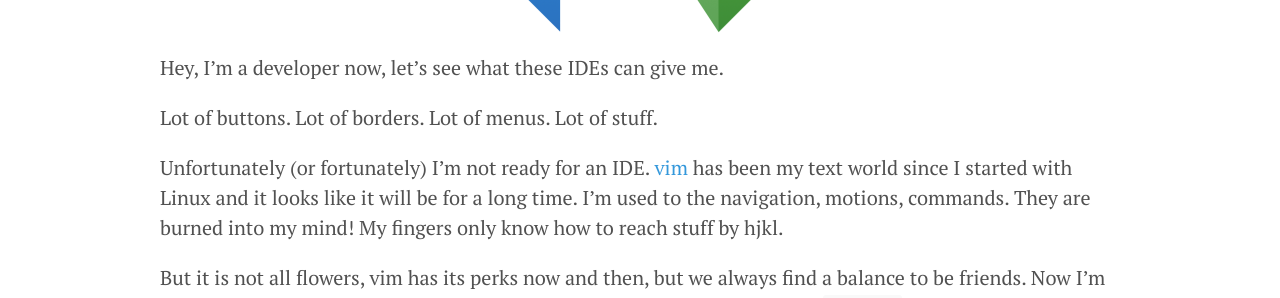
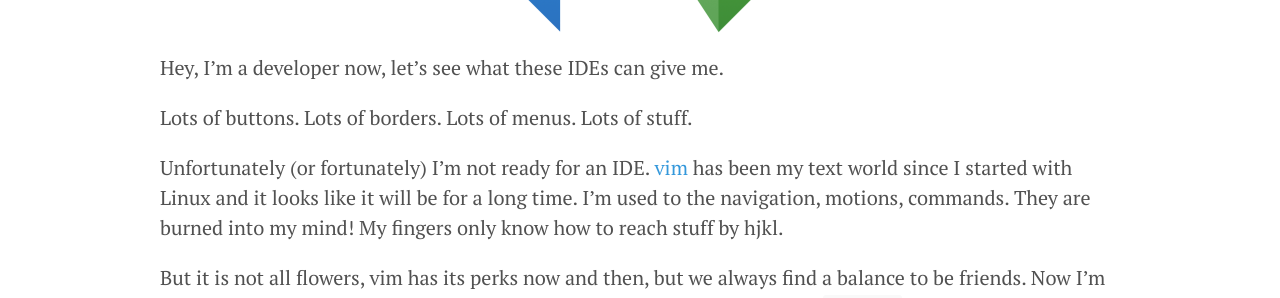
Before and after one commit to jonatasbaldin/jonatasbaldin.github.io, a Jekyll site: the page built from _posts/2016-09-27-new-experimental-setup.md, in a window 1280 px wide and 900 px high, scrolled down 670 px. Shown: the part 156-454 px from the top of the window. Built offline with Jekyll 4.4.1, drawn with Linux system fonts in a browser that asks for light colours; nearby versions of some CDN libraries; emoji names are drawn with the system emoji font; comment, search, counter and statistics services are not loaded.

Commit message:
Fix typos

```diff
--- a/_posts/2016-09-27-new-experimental-setup.md
+++ b/_posts/2016-09-27-new-experimental-setup.md
@@ -16,7 +16,7 @@ Before I forget, now I'm a Python developer, so you may see some fine tuning for
 
 Hey, I'm a developer now, let's see what these IDEs can give me.
 
-Lot of buttons. Lot of borders. Lot of menus. Lot of stuff.
+Lots of buttons. Lots of borders. Lots of menus. Lots of stuff.
 
 Unfortunately (or fortunately) I'm not ready for an IDE. [vim](http://www.vim.org/) has been my text world since I started with Linux and it looks like it will be for a long time. I'm used to the navigation, motions, commands. They are burned into my mind! My fingers only know how to reach stuff by hjkl.
 
```
